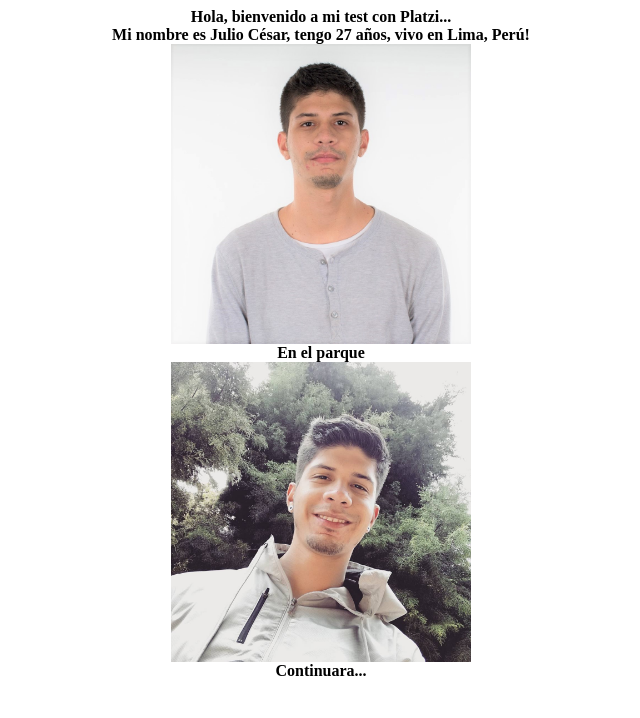
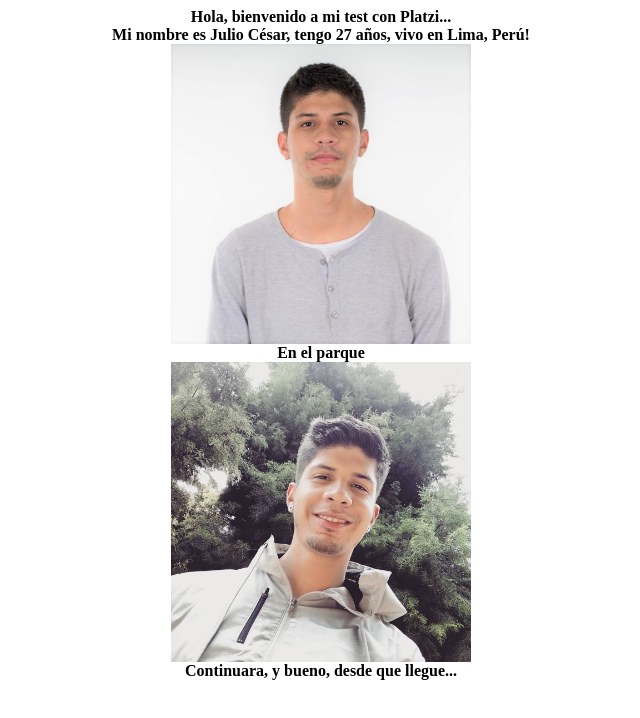
Before and after one commit to vonsid/invie-github, a plain HTML site: page index.html in a window 1280 px wide. Shown: the whole page, without its empty margins (319-959 px from the left). Drawn offline with Linux system fonts and the light colour scheme.

Commit message:
Agregando un stash...

```diff
--- a/index.html
+++ b/index.html
@@ -9,7 +9,7 @@
             <img src="julio.jpg" width ="300" height="300" alt="Yo"><br>
           <b>En el parque</b><br>
             <img src="parque.jpg" width="300" height="300" alt="Parque"><br>
-            <b>Continuara...</b><br>
+            <b>Continuara, y bueno, desde que llegue...</b><br>
         </center>
     </body>
 </html>
```
